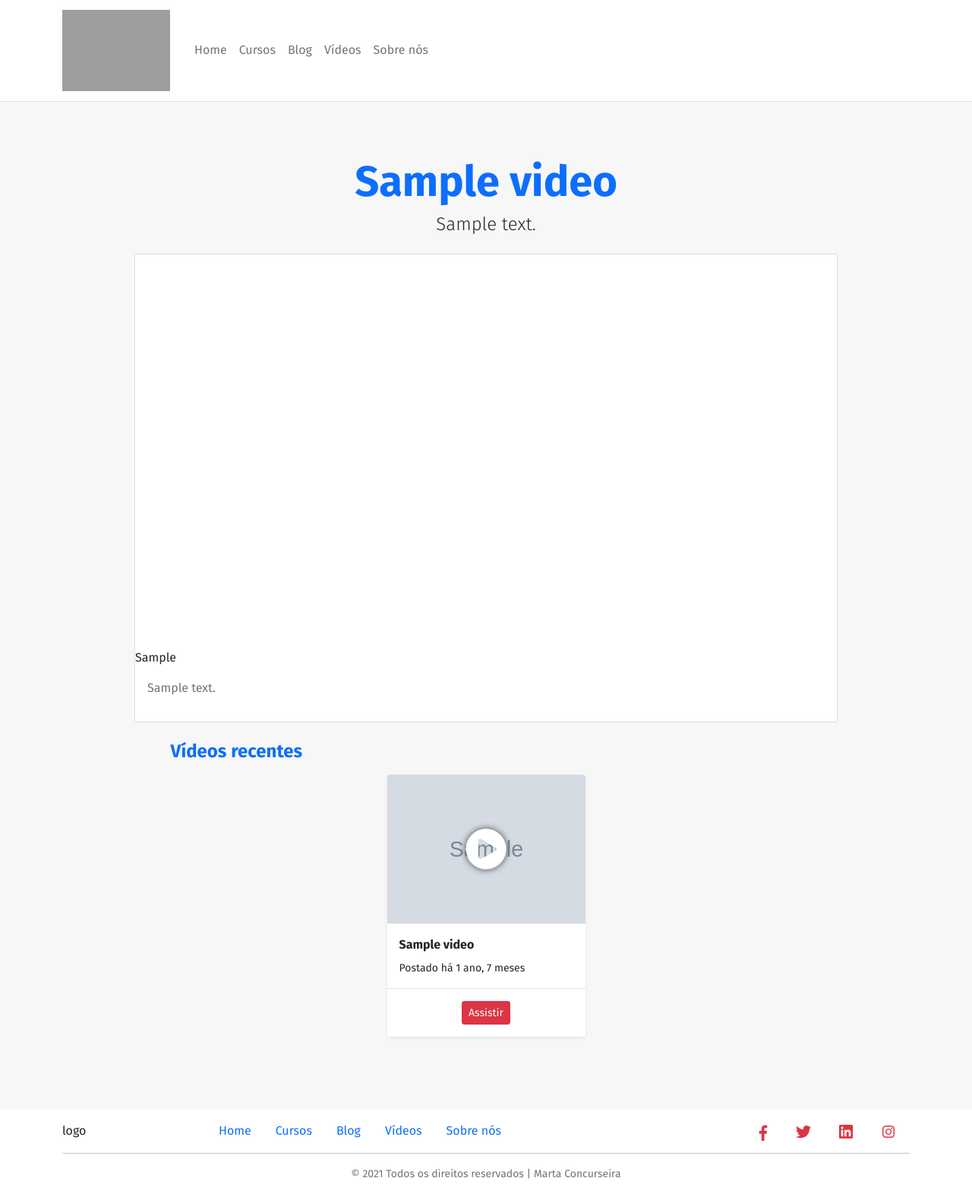
After one commit to raianb-dev/martaconcurseira, a Django app: page /videos/ in a window 1280 px wide. The commit adds this page. Shown: the whole page at 76% size. Run offline with Django 3.2, Linux system fonts and the light colour scheme; tables that the repository leaves empty hold one stand-in row (values such as "Sample post"); grey boxes marked "Sample" are stand-in pictures; some libraries are stand-ins or nearby versions; grey boxes are pictures that could not be loaded.

Commit message:
Adicionado página de vídeos

```diff
--- a/apps/pages/models.py
+++ b/apps/pages/models.py
@@ -2,6 +2,7 @@ from django.core.exceptions import ValidationError
 from django.db import models
 
 from ckeditor.fields import RichTextField
+from autoslug import AutoSlugField
 
 # Create your models here.
 
@@ -21,3 +22,25 @@ class AboutUs(models.Model):
         model = self.__class__
         if model.objects.count() > 0 and self.id != model.objects.get().id:
             raise ValidationError('Já existe um texto sobre nós criado.')
+
+
+class Video(models.Model):
+    title = models.CharField('Título', max_length=60)
+    short_description = models.CharField('Descrição curta', max_length=160)
+    text = RichTextField('Texto', help_text='Escreva um texto sobre o vídeo')
+    embed = models.TextField('Código Incorporação', help_text='Insira a URL do vídeo no YouTube')
+    thumbnail = models.ImageField('Thumbnail', upload_to='images')
+    slug = AutoSlugField('URL única', populate_from='title', unique=True, help_text='Preenchimento automático')
+    created_at = models.DateTimeField('Cirado em', auto_now_add=True)
+    updated_at = models.DateTimeField('Atualizado em', auto_now=True)
+
+    class Meta:
+        verbose_name = 'Vídeo'
+        verbose_name_plural = 'Vídeos'
+
+    def __str__(self):
+        return self.title
+
+    def get_absolute_url(self):
+        from django.urls import reverse
+        return reverse('pages:video_detail', kwargs={'slug': self.slug})
--- a/apps/pages/urls.py
+++ b/apps/pages/urls.py
@@ -6,5 +6,7 @@ from . import views
 
 urlpatterns = [
     path('sobre-nos/', views.about_us, name='about_us'),
+    path('videos/', views.videos, name='videos'),
+    path('video/<slug:slug>/', views.video_detail, name='video_detail'),
     path('', views.home, name='home'),
 ]
--- a/apps/pages/views.py
+++ b/apps/pages/views.py
@@ -1,11 +1,13 @@
 import datetime
 
+from django.core.paginator import Paginator
 from django.shortcuts import render
 
 from blog.models import Post
 from courses.models import Course
 
 # Create your views here.
+from pages.models import Video
 
 
 def home(request):
@@ -24,3 +26,23 @@ def about_us(request):
     template_name = 'pages/about_us.html'
     context = {}
     return render(request, template_name, context)
+
+
+def videos(request):
+    template_name = 'pages/videos.html'
+    videos = Video.objects.all()
+    last_video = videos.last()
+    paginator = Paginator(videos, 3)
+    page = request.GET.get('pagina')
+    videos = paginator.get_page(page)
+    context = {
+        'videos': videos,
+        'last_video': last_video,
+    }
+    return render(request, template_name, context)
+
+
+def video_detail(request, slug):
+    template_name = 'pages/video_detail.html'
+    context = {}
+    return render(request, template_name, context)
--- a/templates/base.html
+++ b/templates/base.html
@@ -58,7 +58,7 @@
                         <a class="nav-link " href="{% url 'blog:blog_home' %}">Blog</a>
                     </li>
                     <li class="nav-item">
-                        <a class="nav-link " href="video.html">Vídeos</a>
+                        <a class="nav-link " href="{% url 'pages:videos' %}">Vídeos</a>
                     </li>
                     <li class="nav-item">
                         <a class="nav-link " href="{% url 'pages:about_us' %}">Sobre nós</a>
--- a/templates/pages/home.html
+++ b/templates/pages/home.html
@@ -88,7 +88,7 @@
                                  class="card-img-top rounded-top">
                         </a>
                         <div class="card-body">
-                            <a href="curso-detalhes.html" class="text-dark text-decoration-none">
+                            <a href="{{ course.get_absolute_url }}" class="text-dark text-decoration-none">
                                 <strong>
                                     {{ course.name }}
                                 </strong>
--- /dev/null
+++ b/templates/pages/videos.html
@@ -0,0 +1,97 @@
+{% extends 'base.html' %}
+
+{% block title %}
+    Vídeos do nosso canal no YouTube | {{ block.super }}
+{% endblock %}
+
+{% block main %}
+
+    <section class="py-5">
+        <div class="container">
+            <div class="row justify-content-center">
+                <div class="col-12">
+                    <div class="py-4 text-center">
+                        <h2 class="display-4 fw-bold text-primary">{{ last_video.title }}</h2>
+                        <span class="h4 fw-light">{{ last_video.short_description }}</span>
+                    </div>
+                </div>
+
+                <div class="col-10">
+                    <div class="card mb-4">
+                        <div class="ratio ratio-16x9">
+                            {{ last_video.embed|safe }}
+                        </div>
+
+                        <div class="card-body">
+                            <p class="text-secondary">
+                                {{ last_video.text|safe }}
+                            </p>
+                        </div>
+                    </div>
+                </div>
+            </div>
+
+            <div class="row justify-content-center">
+                <div class="col-9">
+                    <strong class="h4 d-block fw-bold mb-3 text-primary">Vídeos recentes</strong>
+                </div>
+                <div class="w-100"></div>
+
+                {% for video in videos %}
+                    <div class="col-lg-3 col-sm-6">
+                        <div class="card shadow-sm border-0 mb-4">
+                            <a href="{{ video.get_absolute_url }}" class="card-img-top position-relative">
+                                <img src="{{ video.thumbnail.url }}" alt="{{ video.title }}" title="{{ video.title }}"
+                                     class="card-img-top rounded-top">
+                                <i class="fa fa-play-circle position-absolute"></i>
+                            </a>
+                            <div class="card-body">
+                                <a href="{{ video.get_absolute_url }}" class="text-dark text-decoration-none">
+                                    <strong>
+                                        {{ video.title }}
+                                    </strong>
+                                </a>
+                                <time class="small d-block mt-2">Postado há {{ video.created_at|timesince }}
+                                </time>
+                            </div>
+                            <div class="card-footer bg-white">
+                                <div class="d-flex align-items-center justify-content-center py-2">
+                                    <a href="{{ video.get_absolute_url }}" class="btn btn-danger btn-sm">Assistir</a>
+                                </div>
+                            </div>
+                        </div>
+                    </div>
+                {% endfor %}
+            </div>
+
+           {% if videos.paginator.num_pages > 1 %}
+                <div class="row">
+                    <div class="co-12">
+                        <nav aria-label="Page navigation blog">
+                            <ul class="pagination justify-content-center">
+                                {% if videos.number != 1 %}
+                                    <li class="page-item">
+                                        <a class="page-link" href="?pagina={{ videos.previous_page_number }}"
+                                           tabindex="-1" aria-disabled="true">Anterior</a>
+                                    </li>
+                                {% endif %}
+
+                                {% for p in videos.paginator.page_range %}
+                                    <li class="page-item"><a class="page-link" href="?pagina={{ p }}">{{ p }}</a></li>
+                                {% endfor %}
+                                {% if videos.has_next %}
+                                    <li class="page-item">
+                                        <a class="page-link" href="?pagina={{ videos.next_page_number }}">Próximo</a>
+                                    </li>
+                                {% endif %}
+
+                            </ul>
+                        </nav>
+                    </div>
+                </div>
+            {% endif %}
+
+        </div>
+    </section>
+
+{% endblock %}
```
Also changed, not shown: apps/pages/admin.py (+7 -1 lines), apps/pages/migrations/0003_video.py (added), apps/pages/migrations/0004_alter_video_text.py (added), apps/pages/migrations/0005_auto_20210814_1930.py (added), static/images/bg_curso.jpg.
